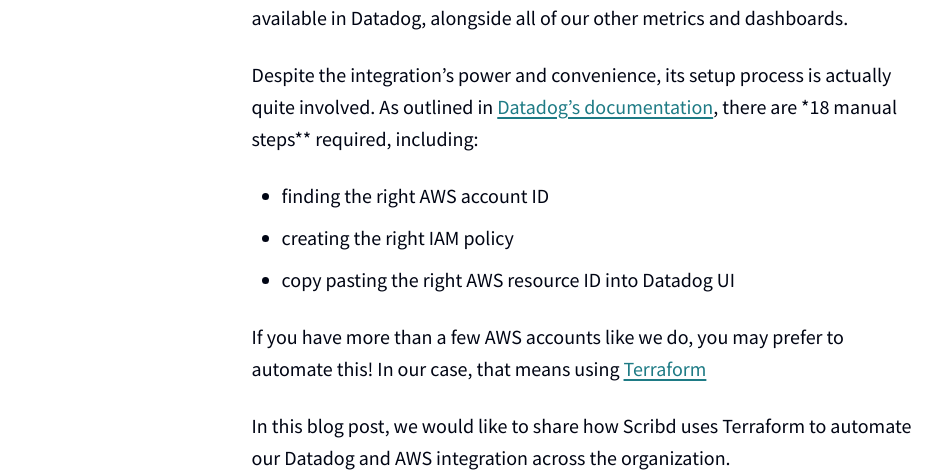
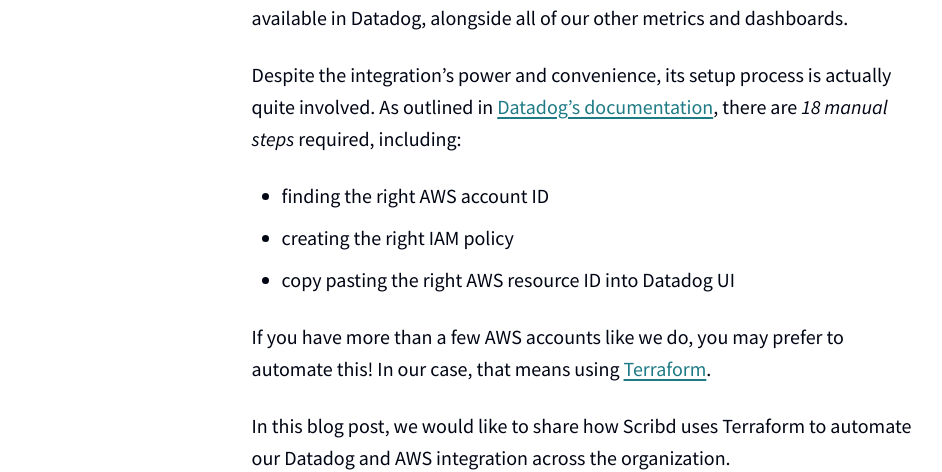
Before and after one commit to scribd/scribd.github.io, a Jekyll site: the page built from _posts/2020-04-27-managing-datadog-aws-with-terraform.md, in a window 1280 px wide and 900 px high, scrolled down 528 px. Shown: the part 166-638 px from the top of the window, without its empty margins (122-1064 px from the left). Built offline with Jekyll 4.4.1, drawn with Linux system fonts in a browser that asks for light colours.

Commit message:
fix some typos

```diff
--- a/_posts/2020-04-27-managing-datadog-aws-with-terraform.md
+++ b/_posts/2020-04-27-managing-datadog-aws-with-terraform.md
@@ -26,13 +26,13 @@
 Despite the integration's power and convenience, its setup process is actually
 quite involved. As outlined in [Datadog's
 documentation](https://docs.datadoghq.com/integrations/amazon_web_services/?tab=allpermissions),
-there are *18 manual steps** required, including:
+there are *18 manual steps* required, including:
 
 - finding the right AWS account ID
 - creating the right IAM policy
 - copy pasting the right AWS resource ID into Datadog UI
 
-If you have more than a few AWS accounts like we do, you may prefer to automate this! In our case, that means using [Terraform](https://terraform.io)
+If you have more than a few AWS accounts like we do, you may prefer to automate this! In our case, that means using [Terraform](https://terraform.io).
 
 In this blog post, we would like to share how Scribd uses Terraform to automate
 our Datadog and AWS integration across the organization.
```
